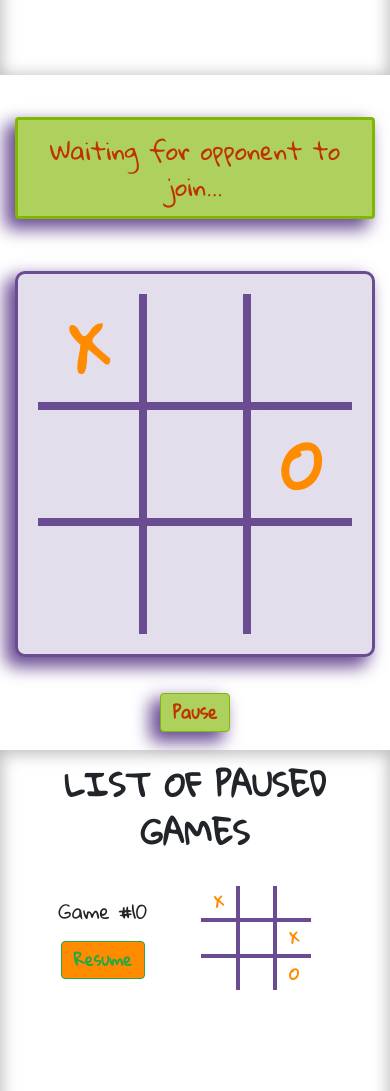
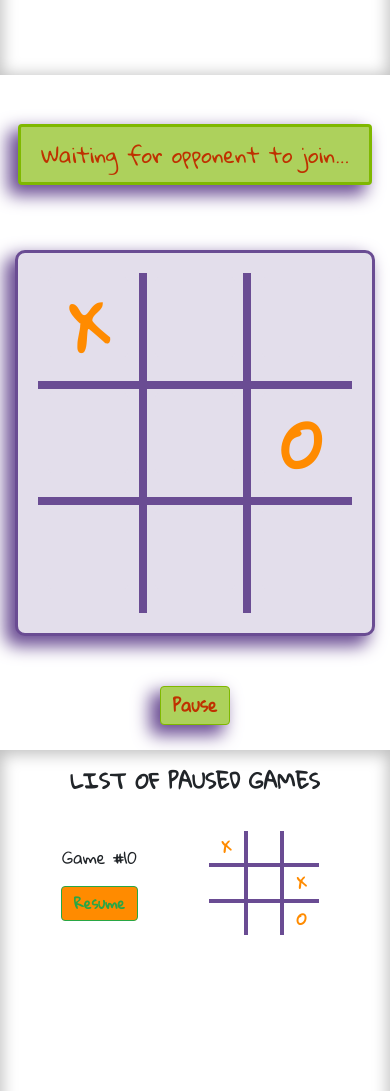
Before and after one commit to NathaEEUD/Project-TicTacToe, a website: page src/public/index.html in a window 390 px wide. Shown: the part 769-1860 px from the top of the page. Drawn offline with nearby package versions, Linux system fonts and the light colour scheme; no server answers.

Commit message:
fix: Making the responsive design for the max-width: 960px

```diff
--- a/src/public/css/style.css
+++ b/src/public/css/style.css
@@ -185,3 +185,38 @@ header {
   border-top: 4px solid #6A4C93;
   border-bottom: 4px solid #6A4C93;
 }
+
+@media screen and (max-width: 960px) {
+  .title h1 {
+    font-size: 4rem;
+  }
+
+  #leftSide .player-info .player {
+    font-size: 2rem;
+  }
+  #leftSide .player-info .player-symbol {
+    font-size: 4rem;
+  }
+  #leftSide .history span {
+    font-size: 1.5rem;
+  }
+
+  #centerSide .alert {
+    font-size: 1.3rem;
+  }
+
+  #rightSide .title {
+    font-size: 1.3rem;
+    margin: 15px;
+  }
+  #rightSide .list-paused-games {
+    padding-left: 10px;
+  }
+  #rightSide .paused-game p {
+    font-size: 16px;
+  }
+  #rightSide .paused-game .resume-game {
+    font-size: 14px;
+  }
+
+}
--- a/src/public/index.html
+++ b/src/public/index.html
@@ -96,7 +96,7 @@
           <span>List of paused games</span>
         </div>
 
-        <div class="list-paused-games pr-4 pl-4">
+        <div class="list-paused-games px-md-0 pl-md-3 px-lg-4">
           <div class="paused-game text-center">
             <p>Game #10</p>
             <button type="button" class="resume-game btn btn-outline-success">Resume</button>
```
